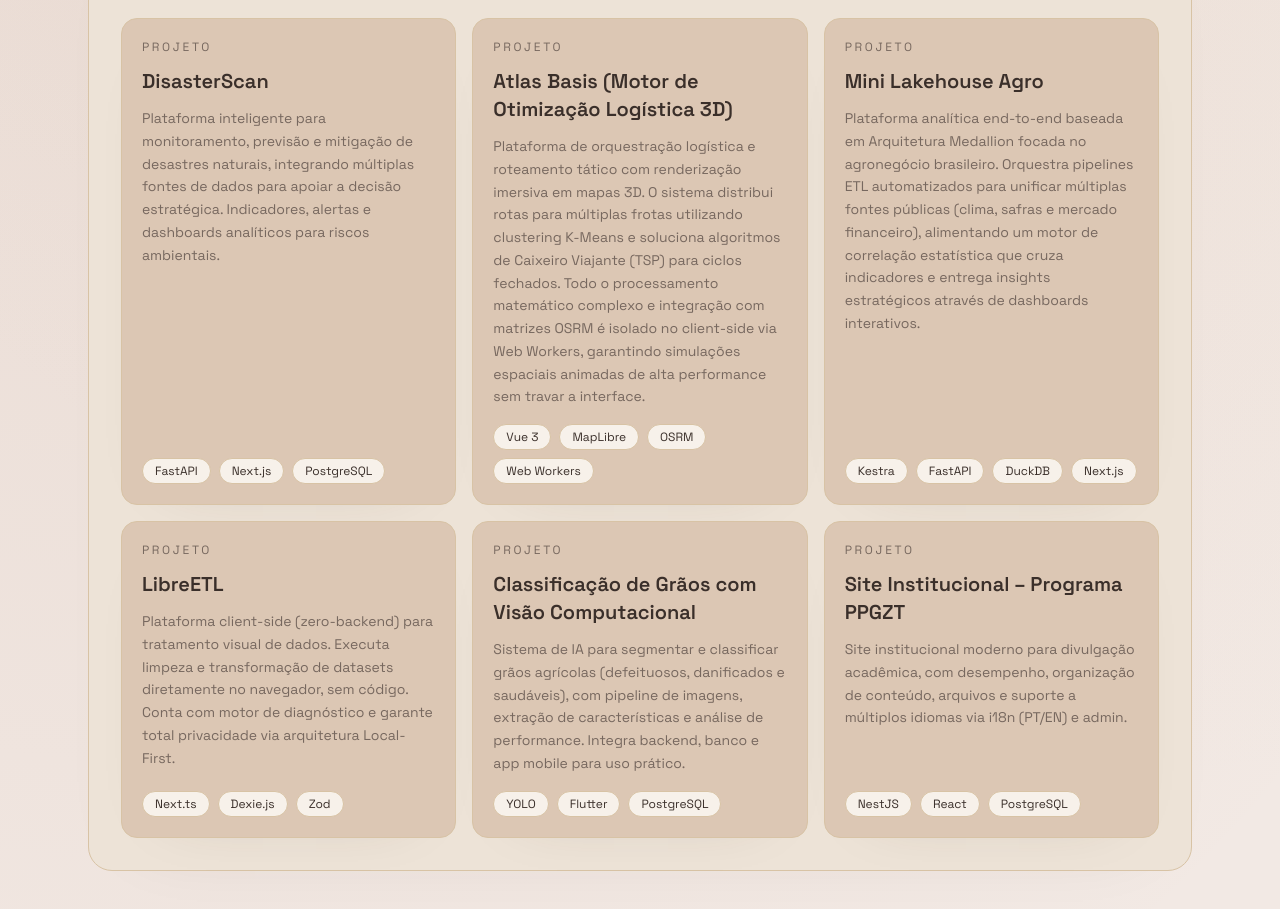
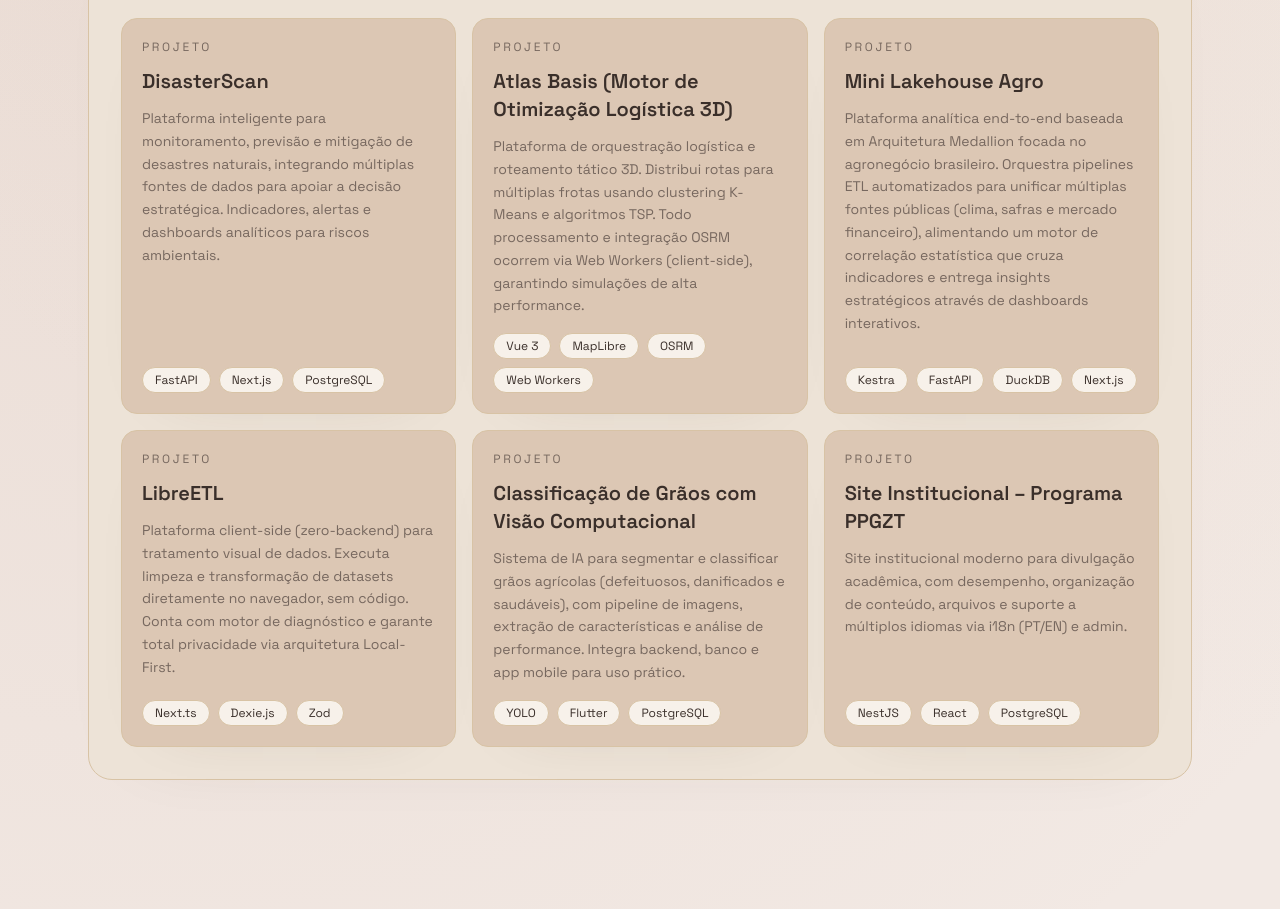
Before and after one commit to p3dru/vintage_portfolio, a Next.js app: page / in a window 1280 px wide. Shown: the part 980-1889 px from the top of the page. Built offline with nearby package versions, Linux system fonts and the light colour scheme.

Commit message:
refactor: resumir descrição do projeto Atlas Basis

```diff
--- a/app/page.tsx
+++ b/app/page.tsx
@@ -22,7 +22,7 @@ const projects = [
   {
     title: "Atlas Basis (Motor de Otimização Logística 3D)",
     summary:
-      "Plataforma de orquestração logística e roteamento tático com renderização imersiva em mapas 3D. O sistema distribui rotas para múltiplas frotas utilizando clustering K-Means e soluciona algoritmos de Caixeiro Viajante (TSP) para ciclos fechados. Todo o processamento matemático complexo e integração com matrizes OSRM é isolado no client-side via Web Workers, garantindo simulações espaciais animadas de alta performance sem travar a interface.",
+      "Plataforma de orquestração logística e roteamento tático 3D. Distribui rotas para múltiplas frotas usando clustering K-Means e algoritmos TSP. Todo processamento e integração OSRM ocorrem via Web Workers (client-side), garantindo simulações de alta performance.",
     tags: ["Vue 3", "MapLibre", "OSRM", "Web Workers"],
     link: "https://atlasbasis.vercel.app/",
   },
```
